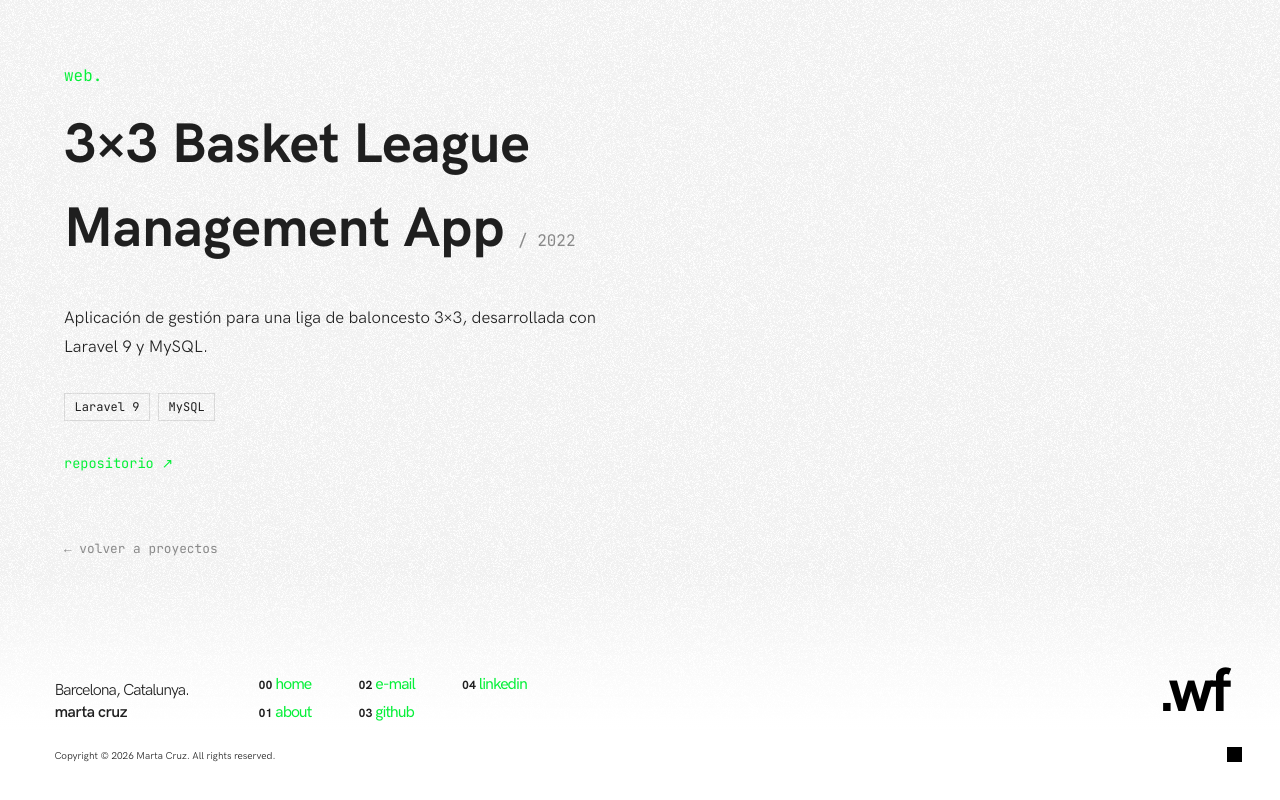
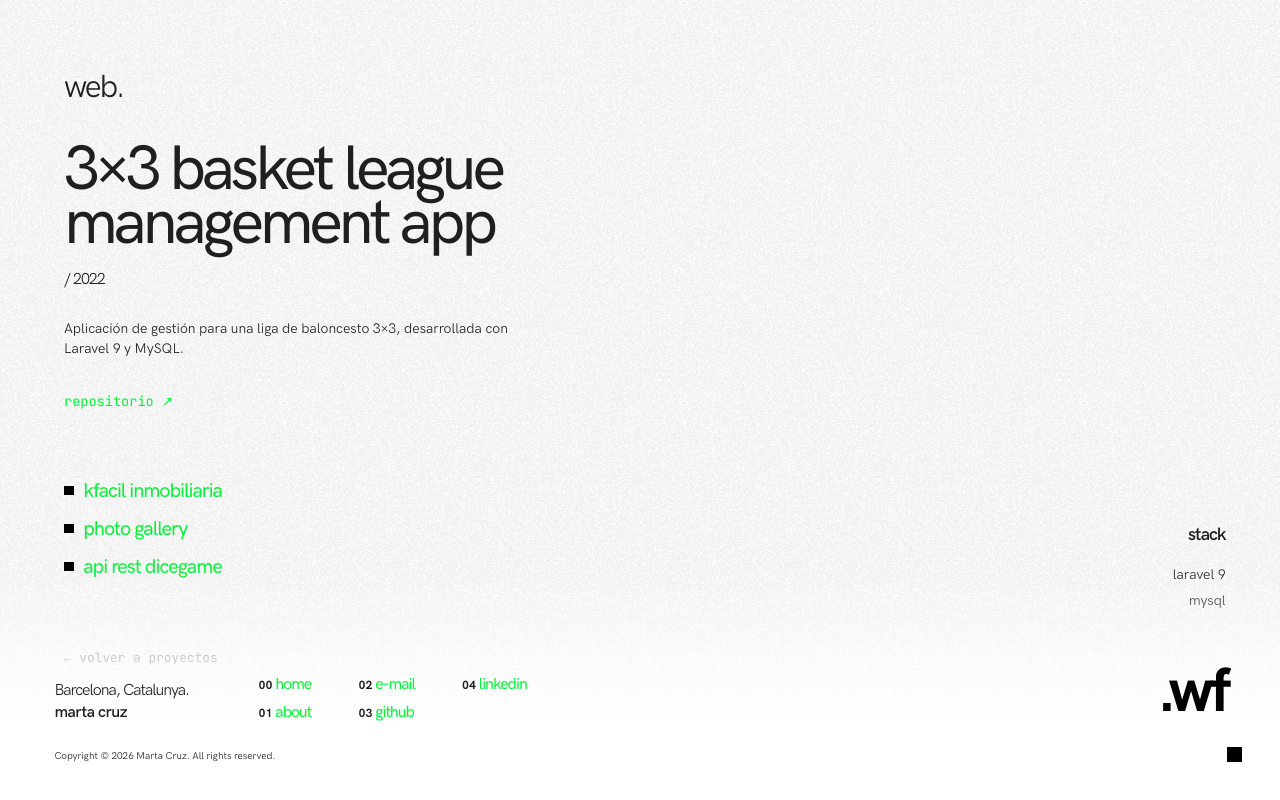
Before and after one commit to wavesforweirdos/wavesforweirdos, a React (Vite) app: page /proyectos/3x3-basket-league in a window 1280 px wide. Built offline with nearby package versions, Linux system fonts and the light colour scheme.

Commit message:
feat: rediseña el detalle de proyecto siguiendo el patrón de referencia y extrae DotLink reutilizable

```diff
--- /dev/null
+++ b/src/components/DotLink/DotLink.jsx
@@ -0,0 +1,22 @@
+import { Link } from 'react-router-dom'
+import './DotLink.scss'
+
+function DotLink({ to, children, ...rest }) {
+  if (to) {
+    return (
+      <Link to={to} className="dot-link">
+        <span aria-hidden="true" />
+        {children}
+      </Link>
+    )
+  }
+
+  return (
+    <a className="dot-link" {...rest}>
+      <span aria-hidden="true" />
+      {children}
+    </a>
+  )
+}
+
+export default DotLink
--- /dev/null
+++ b/src/components/DotLink/DotLink.scss
@@ -0,0 +1,25 @@
+.dot-link {
+  display: flex;
+  align-items: center;
+  gap: 0.6rem;
+  font-family: var(--font-display);
+  font-weight: 500;
+  font-size: 1.25rem;
+  letter-spacing: -1px;
+  text-transform: lowercase;
+  color: var(--accent);
+  text-decoration: none;
+  transition: letter-spacing var(--duration-slow) var(--ease-hover);
+
+  &:hover,
+  &:focus-visible {
+    letter-spacing: -2px;
+  }
+
+  span {
+    width: 0.6rem;
+    height: 0.6rem;
+    background: #000;
+    flex-shrink: 0;
+  }
+}
--- a/src/pages/ProjectDetail/ProjectDetail.jsx
+++ b/src/pages/ProjectDetail/ProjectDetail.jsx
@@ -1,6 +1,9 @@
 import { Link, useParams } from 'react-router-dom'
 import projects from '../../data/projects.json'
+import DotLink from '../../components/DotLink/DotLink.jsx'
 import './ProjectDetail.scss'
+
+const MAX_OTHERS = 3
 
 function ProjectDetail() {
   const { slug } = useParams()
@@ -15,20 +18,18 @@ function ProjectDetail() {
     )
   }
 
+  const others = projects.filter((p) => p.slug !== project.slug).slice(0, MAX_OTHERS)
+
   return (
     <article className="project-detail">
       <span className="project-detail__kicker">{project.category}.</span>
+
       <h1 className="project-detail__title">
-        {project.title} <span className="project-detail__year">/ {project.year}</span>
+        {project.title}
+        <span className="project-detail__year">/ {project.year}</span>
       </h1>
 
       <p className="project-detail__description">{project.description}</p>
-
-      <ul className="project-detail__stack">
-        {project.stack.map((tech) => (
-          <li key={tech}>{tech}</li>
-        ))}
-      </ul>
 
       <div className="project-detail__links">
         {project.repoUrl && (
@@ -43,6 +44,25 @@ function ProjectDetail() {
         )}
       </div>
 
+      {others.length > 0 && (
+        <nav className="project-detail__others" aria-label="Otros proyectos">
+          {others.map((p) => (
+            <DotLink key={p.slug} to={`/proyectos/${p.slug}`}>
+              {p.title}
+            </DotLink>
+          ))}
+        </nav>
+      )}
+
+      <aside className="project-detail__stack">
+        <h2>stack</h2>
+        <ul>
+          {project.stack.map((tech) => (
+            <li key={tech}>{tech}</li>
+          ))}
+        </ul>
+      </aside>
+
       <Link className="project-detail__back" to="/proyectos">
         ← volver a proyectos
       </Link>
--- a/src/pages/ProjectDetail/ProjectDetail.scss
+++ b/src/pages/ProjectDetail/ProjectDetail.scss
@@ -1,5 +1,6 @@
 .project-detail {
-  max-width: 60ch;
+  position: relative;
+  max-width: 30rem;
 
   &--not-found {
     display: flex;
@@ -9,45 +10,44 @@
 
   &__kicker {
     display: block;
-    font-family: var(--font-mono);
-    color: var(--accent);
-    margin-bottom: var(--space-2);
+    font-family: var(--font-display);
+    font-weight: 400;
+    font-size: 2rem;
+    letter-spacing: -2px;
+    text-transform: lowercase;
+    color: var(--fg);
+    margin-bottom: var(--space-4);
   }
 
   &__title {
+    display: inline-flex;
+    align-items: flex-start;
+    flex-wrap: wrap;
+    gap: 0.75rem;
     font-family: var(--font-display);
-    font-weight: 700;
-    font-size: clamp(2rem, 1.6rem + 3vw, 3.5rem);
+    font-weight: 500;
+    font-size: var(--fs-display);
+    line-height: 0.85;
+    letter-spacing: -4px;
+    text-transform: lowercase;
+    color: var(--fg);
     margin-bottom: var(--space-4);
   }
 
   &__year {
-    font-family: var(--font-mono);
+    margin-top: 0.6em;
+    font-size: 1rem;
     font-weight: 400;
-    font-size: 1rem;
-    color: var(--fg-dim);
+    letter-spacing: -1px;
+    color: var(--fg);
   }
 
   &__description {
-    font-size: 1.05rem;
-    line-height: 1.7;
+    font-family: var(--font-body);
+    font-size: 0.875rem;
+    line-height: 1.45;
     color: var(--fg);
     margin-bottom: var(--space-4);
-  }
-
-  &__stack {
-    display: flex;
-    flex-wrap: wrap;
-    gap: 0.5rem;
-    list-style: none;
-    margin-bottom: var(--space-4);
-    font-family: var(--font-mono);
-    font-size: 0.75rem;
-
-    li {
-      padding: 0.25rem 0.6rem;
-      border: 1px solid var(--line);
-    }
   }
 
   &__links {
@@ -62,6 +62,40 @@
     }
   }
 
+  &__others {
+    display: flex;
+    flex-direction: column;
+    gap: 0.5rem;
+    margin-bottom: var(--space-6);
+  }
+
+  // Fijo respecto al viewport, mismo patrón que .projects__stack
+  &__stack {
+    position: fixed;
+    bottom: clamp(9rem, 7rem + 6vw, 13rem);
+    right: clamp(1.5rem, 1rem + 3vw, 6rem);
+    text-align: right;
+    font-family: var(--font-display);
+
+    h2 {
+      font-weight: 600;
+      font-size: 1.125rem;
+      letter-spacing: -1px;
+      text-transform: lowercase;
+      margin-bottom: var(--space-2);
+    }
+
+    ul {
+      list-style: none;
+      color: var(--fg);
+      display: flex;
+      flex-direction: column;
+      gap: 0.3rem;
+      font-size: 0.875rem;
+      text-transform: lowercase;
+    }
+  }
+
   &__back {
     display: inline-block;
     color: var(--fg-dim);
--- a/src/pages/Projects/Projects.jsx
+++ b/src/pages/Projects/Projects.jsx
@@ -2,6 +2,7 @@ import { useMemo, useState } from 'react'
 import { Link } from 'react-router-dom'
 import projects from '../../data/projects.json'
 import profile from '../../data/profile.json'
+import DotLink from '../../components/DotLink/DotLink.jsx'
 import './Projects.scss'
 
 function yearValue(year) {
@@ -41,14 +42,12 @@ function Projects() {
       </div>
 
       <nav className="projects__categories" aria-label="Otras áreas de trabajo">
-        <a href={profile.contact.behance} target="_blank" rel="noreferrer">
-          <span aria-hidden="true" />
+        <DotLink href={profile.contact.behance} target="_blank" rel="noreferrer">
           ilustración.
-        </a>
-        <a href={profile.contact.behance} target="_blank" rel="noreferrer">
-          <span aria-hidden="true" />
+        </DotLink>
+        <DotLink href={profile.contact.behance} target="_blank" rel="noreferrer">
           diseño.
-        </a>
+        </DotLink>
       </nav>
 
       {hovered && (
--- a/src/pages/Projects/Projects.scss
+++ b/src/pages/Projects/Projects.scss
@@ -73,7 +73,7 @@
     }
 
     .projects__year {
-      margin-top: 0.15em;
+      margin-top: 1em;
       font-family: var(--font-display);
       font-size: 1.2rem;
       font-weight: 400;
@@ -84,39 +84,15 @@
 
   // Navegación a las categorías hermanas (no filtra esta lista, enlaza a otras áreas).
   // Fija respecto al viewport, igual que __stack, para quedar siempre justo
-  // encima del footer sin importar la altura del listado.
+  // encima del footer sin importar la altura del listado. El estilo del
+  // enlace en sí (punto + tracking en hover) vive en el componente DotLink.
   &__categories {
     position: fixed;
     bottom: clamp(9rem, 7rem + 6vw, 13rem);
     left: clamp(1.5rem, 1rem + 3vw, 6rem);
     display: flex;
     flex-direction: column;
-
-    a {
-      display: flex;
-      align-items: center;
-      gap: 0.6rem;
-      font-family: var(--font-display);
-      font-weight: 500;
-      font-size: 1.25rem;
-      letter-spacing: -1px;
-      text-transform: lowercase;
-      color: var(--accent);
-      text-decoration: none;
-      transition: letter-spacing var(--duration-slow) var(--ease-hover);
-
-      &:hover,
-      &:focus-visible {
-        letter-spacing: -2px;
-      }
-
-      span {
-        width: 0.6rem;
-        height: 0.6rem;
-        background: #000;
-        flex-shrink: 0;
-      }
-    }
+    gap: 0.5rem;
   }
 
   // Fijo respecto al viewport (no al contenido), como en la referencia
```
